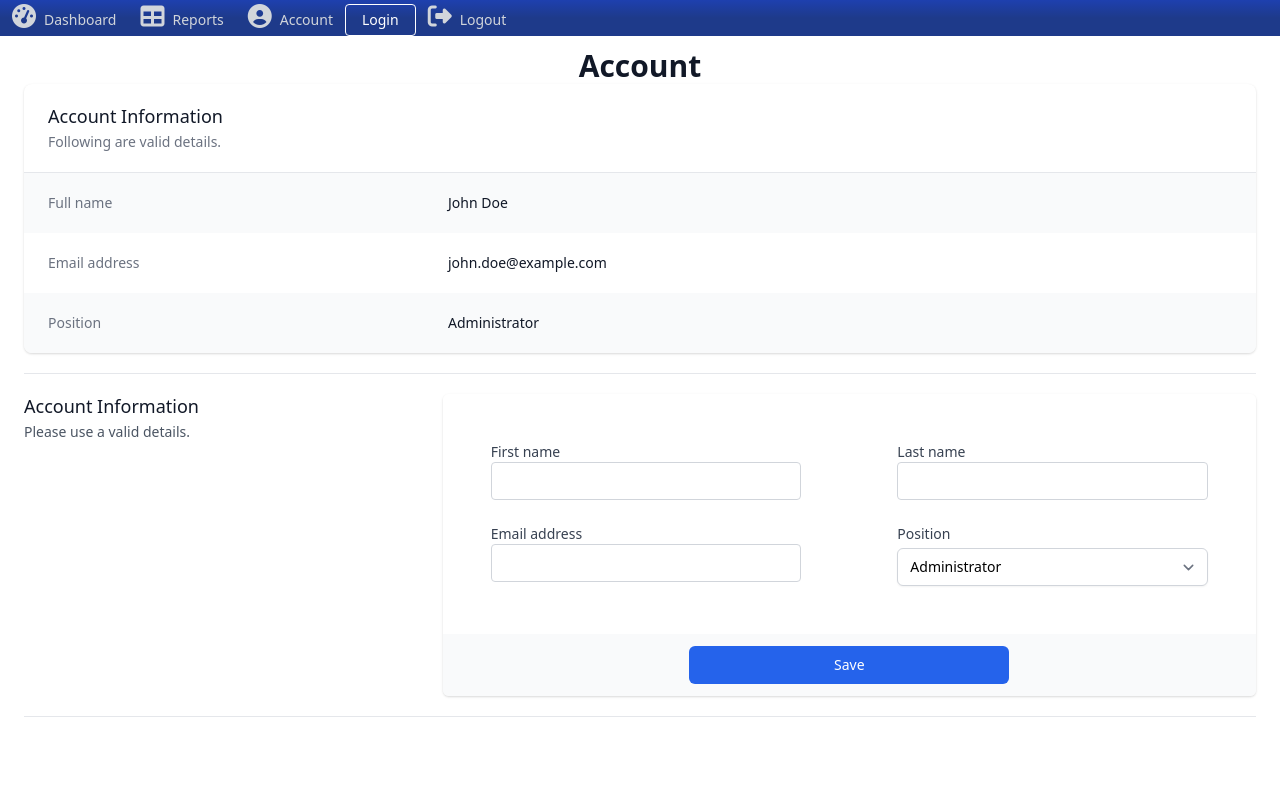
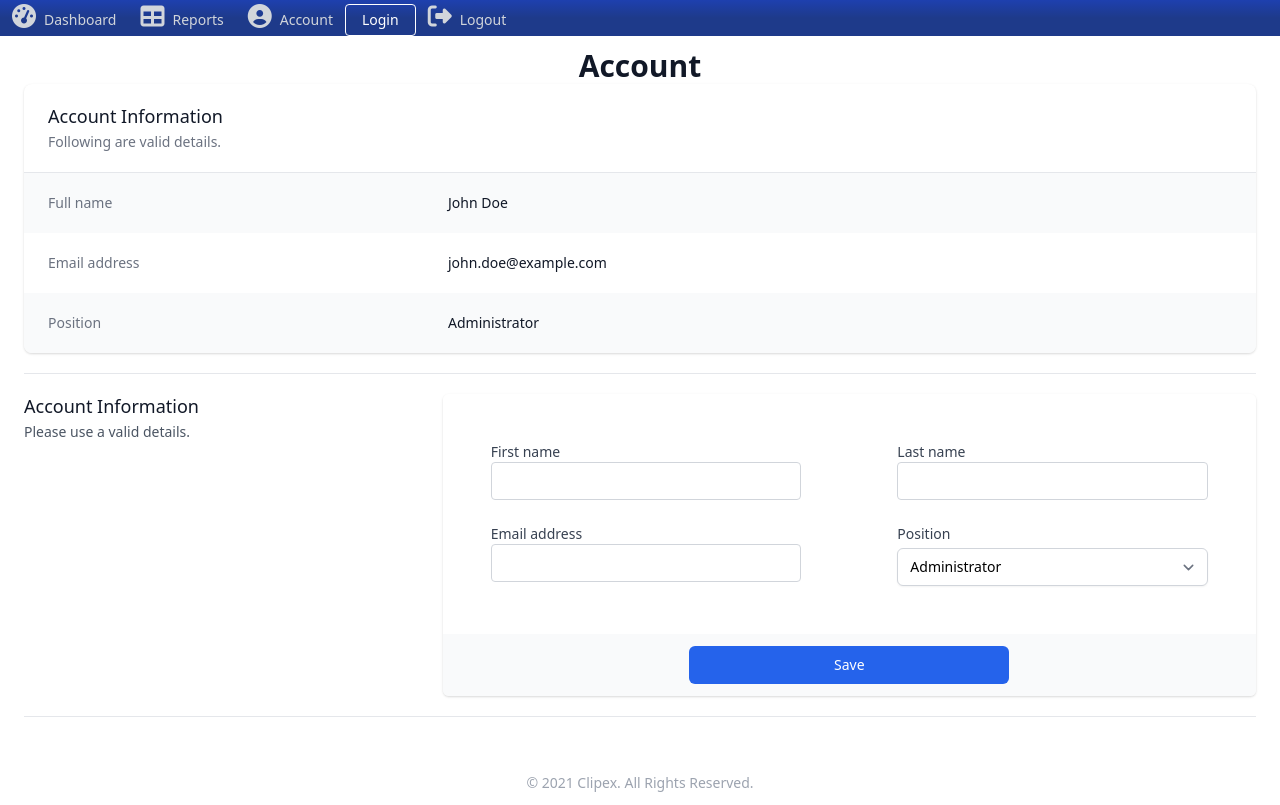
Before and after one commit to rdronio/wire-testing, a React (Create React App) app: page /account in a window 1280 px wide. Built offline with nearby package versions, Linux system fonts and the light colour scheme.

Commit message:
Added footer component

```diff
--- a/src/App.js
+++ b/src/App.js
@@ -6,6 +6,7 @@ import Dashboard from './components/Dashboard.js';
 import Summary from './components/Summary.js';
 import Account from './components/Account';
 import Login from './components/Login';
+import Footer from './components/Footer';
 
 function App() {
   return (
@@ -33,7 +34,9 @@ function App() {
                 <Account />
               </Route>
             </main>
-            <footer></footer>
+            <footer>
+              <Footer />
+            </footer>
           </div>
         </Switch>
       </Router>
--- /dev/null
+++ b/src/components/Footer.js
@@ -0,0 +1,9 @@
+const Footer = () => {
+  return (
+    <section id="footer">
+      <p>© 2021 Clipex. All Rights Reserved.</p>
+    </section>
+  );
+};
+
+export default Footer;
--- a/src/index.css
+++ b/src/index.css
@@ -55,6 +55,10 @@
   select {
     @apply mt-1 block w-full  py-2 px-3 border border-gray-300 bg-white rounded-md shadow-sm focus:outline-none focus:ring-blue-500 focus:border-blue-500 sm:text-sm;
   }
+
+  footer {
+    @apply relative w-full items-center content-center text-center py-3;
+  }
 }
 
 @layer components {
@@ -66,7 +70,7 @@
   }
 
   .main-container {
-    @apply flex h-full;
+    @apply flex flex-col;
   }
 
   .card {
@@ -130,4 +134,9 @@
   #login .forgot-password {
     @apply font-medium text-blue-600 hover:text-blue-500;
   }
+
+  /* Footer */
+  #footer p {
+    @apply text-gray-400 text-sm;
+  }
 }
```
Also changed, not shown: 1 other file (tests, documents, lock files or other folders).
